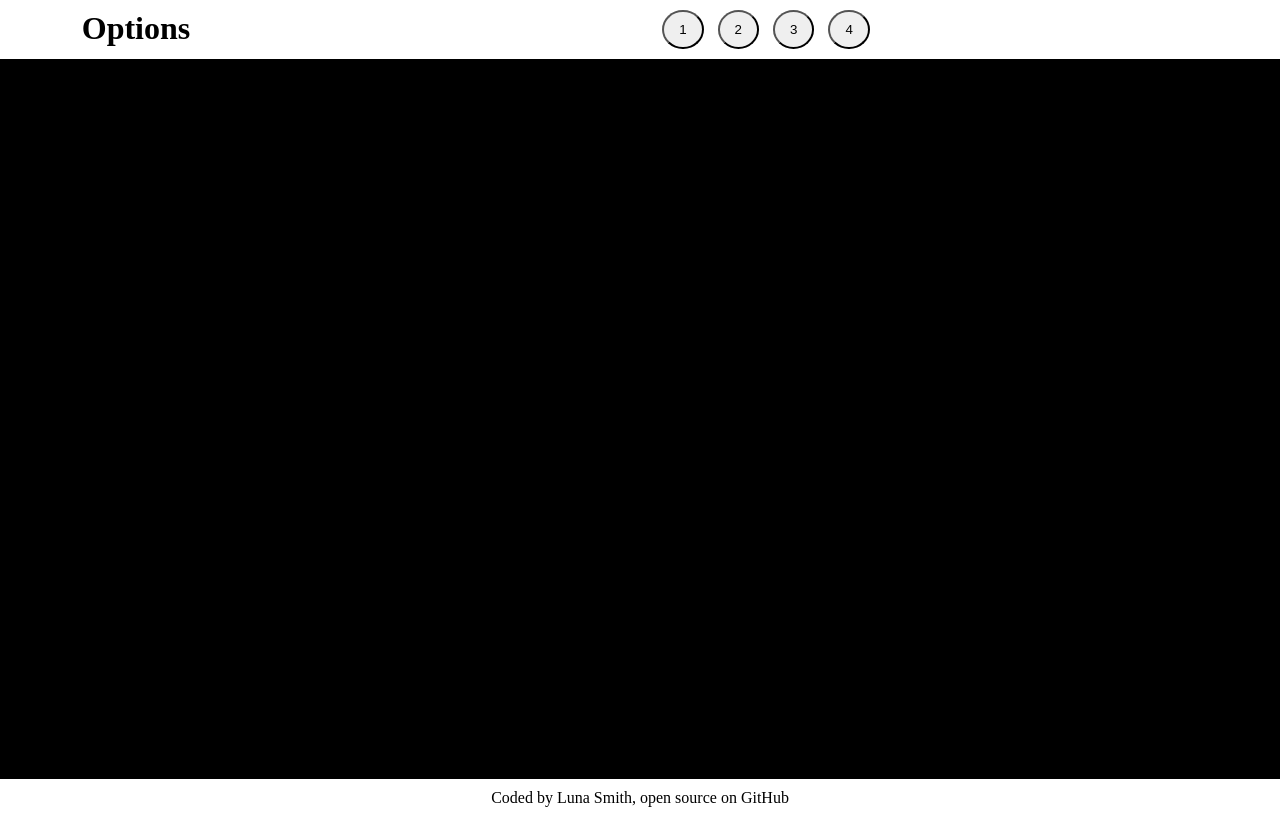
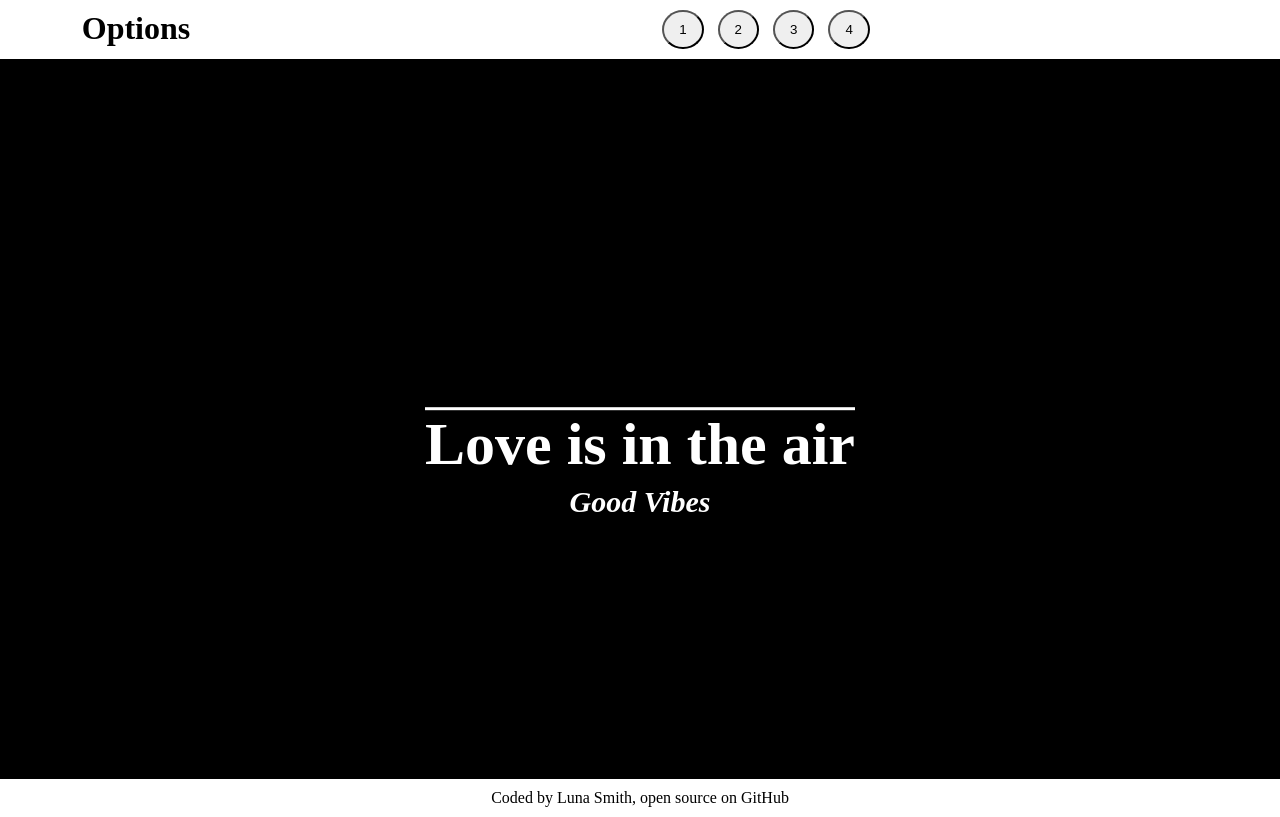
Before and after one commit to Lu-Smith/js_animated-backgrounds, a plain HTML site: page index.html in a window 1280 px wide. Drawn offline with Linux system fonts and the light colour scheme.

Commit message:
Updated index.html

```diff
--- a/index.html
+++ b/index.html
@@ -30,6 +30,7 @@
         <div id="variant4" class="unable container">
             <canvas id="canvas4"></canvas>
         </div>
+        <h3 id="subtitle">Love is in the air</h3>
     </main>
     <footer>Coded by <a href="https://www.lunasmithart.com/" target="_blank" rel="noreferrer">Luna Smith</a>, open source on <a href="https://github.com/Lu-Smith/js_animated-backgrounds" target="_blank" rel="noreferrer">GitHub</a></footer>
     <script src="script.js"></script>
--- a/style.css
+++ b/style.css
@@ -48,6 +48,27 @@ main {
     display: none;
 }
 
+#subtitle {
+    position: absolute;
+    top: 50%;
+    left: 50%;
+    color: white;
+    transform: translate(-50%, 10%);
+    font-size: 60px;
+    white-space: nowrap;
+    border-top: 3px solid white;
+}
+
+#subtitle::before {
+    content: 'Good Vibes';
+    position: absolute;
+    bottom: -40px;
+    font-size: 30px;
+    font-style: italic;
+    text-align: center;
+    width: 100%;
+}
+
 footer {
     padding: 10px 0;
 }
```
